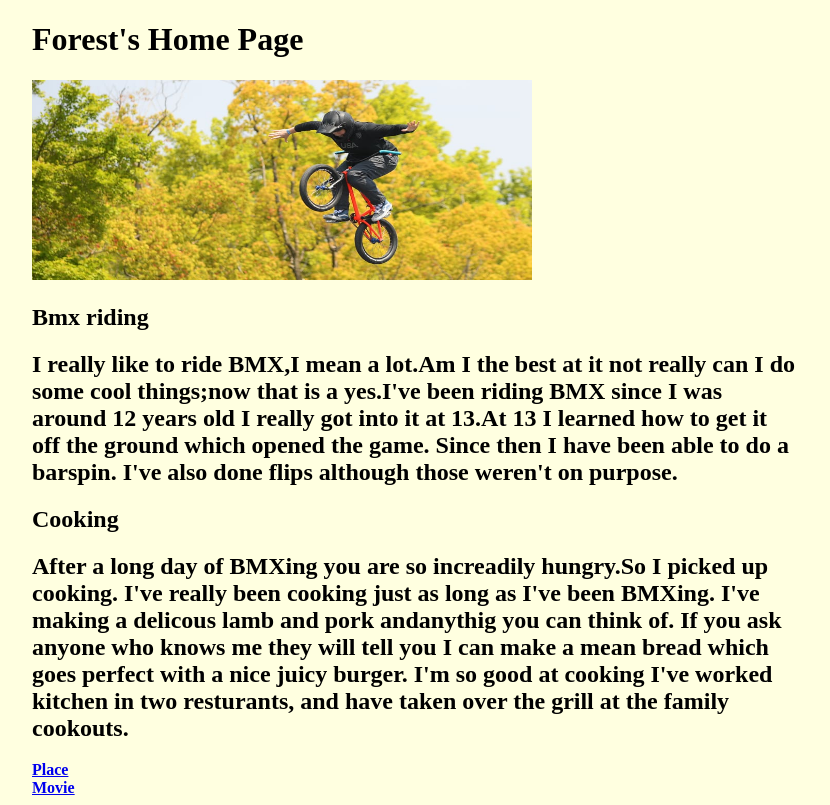
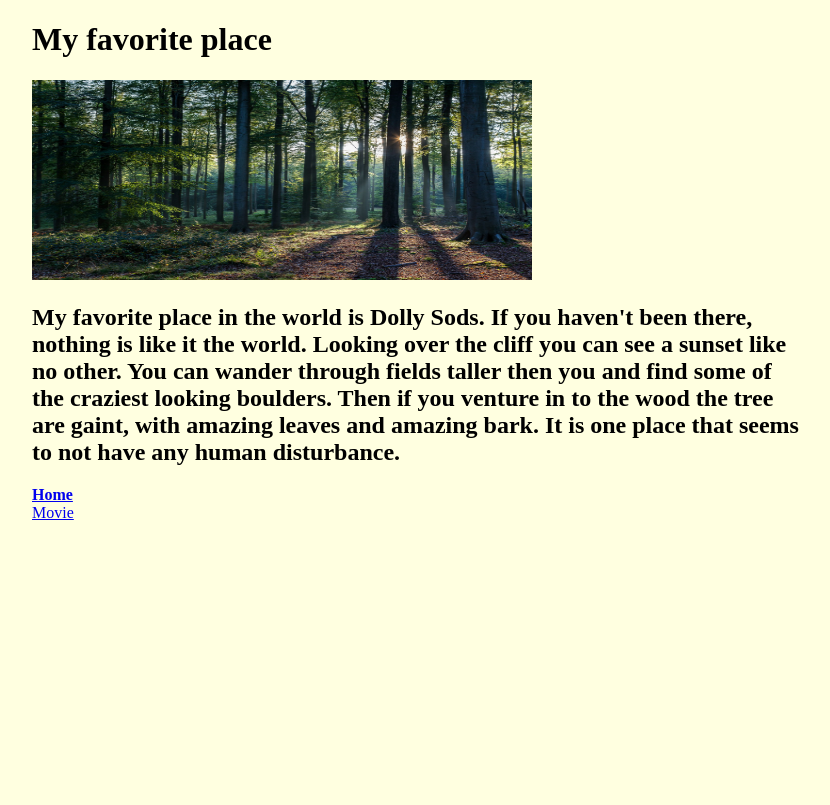
Before and after one commit to Rad1calncacho/MyWebSite, a plain HTML site: page index.html in a window 1280 px wide. Shown: the whole page, without its empty margins (224-1054 px from the left). Drawn offline with Linux system fonts and the light colour scheme.

Commit message:
Add files via upload

```diff
--- a/index.html
+++ b/index.html
@@ -1,14 +1,14 @@
 <!DOCTYPE html>
 <html>
 	<head>
-		<title>Home page</title>
+		<title>Place</title>
         <link rel="stylesheet" type="text/css" href="style.css">
-        <h1>Forest's Home Page</h1>
-        <b> <img src="images/bmx.jpeg" width=500 height=200>
-            <h2>Bmx riding</h2>
-            <h2> I really like to ride BMX,I mean a lot.Am I the best at it not really can I do some cool things;now that is a yes.I've been riding BMX since I was around 12 years old I really got into it at 13.At 13 I learned how to get it off the ground which opened the game. Since then I have been able to do a barspin. I've also done flips although those weren't on purpose.</h2>
-            <h2>Cooking</h2>
-           <h2> After a long day of BMXing you are so increadily hungry.So I picked up cooking. I've really been cooking just as long as I've been BMXing. I've making a delicous lamb and pork andanythig you can think of. If you ask anyone who knows me they will tell you I can make a mean bread which goes perfect with a nice juicy burger. I'm so good at cooking I've worked kitchen in two resturants, and have taken over the grill at the family cookouts.</h2>
-            <a href="/home/chronos/u-241d52a7ef69034e94260b4c065481e1a6d9bf18/MyFiles/Cs%20and%20math/WebsiteLab/Place/index.html" target=" blank">Place</a><br>
-            <a href="file:///home/chronos/u-241d52a7ef69034e94260b4c065481e1a6d9bf18/MyFiles/Cs%20and%20math/WebsiteLab/Movie/index.html"target=" blank">Movie</a><br>
-        </b></head></html>
+        <h1>My favorite place</h1>
+    <b>
+  <img src="images/dolly.jpg"width=500 height=200>
+
+        <h2> My favorite place in the world is Dolly Sods. If you haven't been there, nothing is like it the world. Looking over the cliff you can see a sunset like no other. You can wander through fields taller then you and find some of the craziest looking boulders. Then if you venture in to the wood the tree are gaint, with amazing leaves and amazing bark. It is one place that seems to not have any human disturbance. </h2>
+
+        <a href="file:///home/chronos/u-241d52a7ef69034e94260b4c065481e1a6d9bf18/MyFiles/Cs%20and%20math/WebsiteLab/index.html" target=" blank">Home</a><br></b></head>
+    <a href="file:///home/chronos/u-241d52a7ef69034e94260b4c065481e1a6d9bf18/MyFiles/Cs%20and%20math/WebsiteLab/Movie/index.html"target=" blank">Movie</a><br>
+            </html>
```
Also changed, not shown: dolly.jpg (added).
